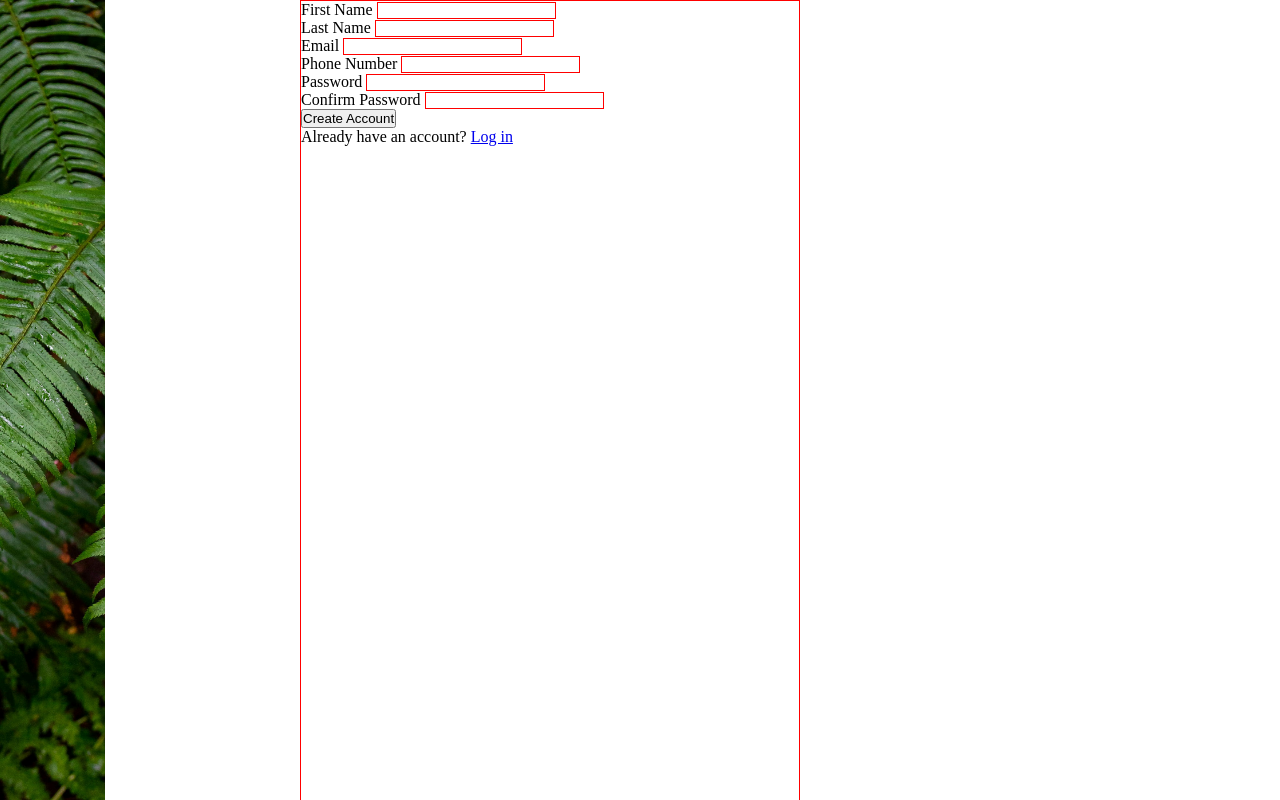
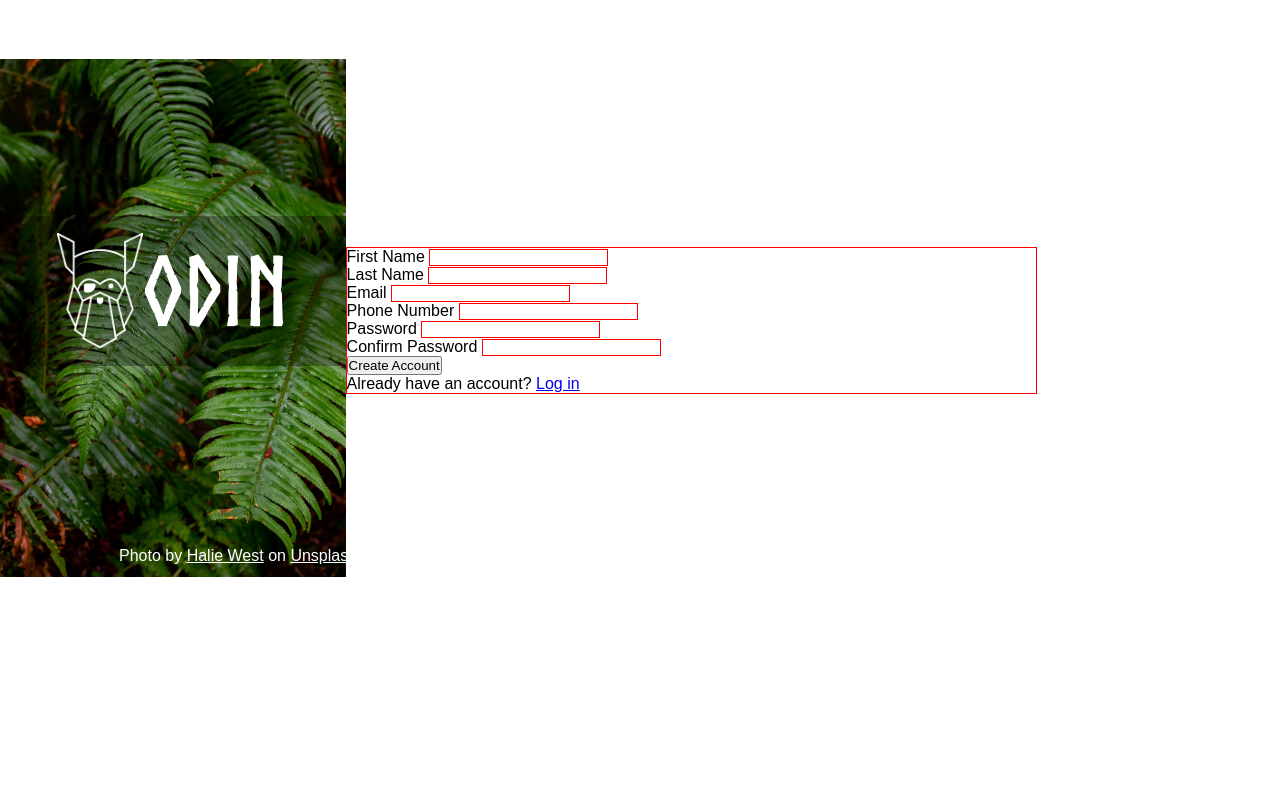
Before and after one commit to Bones81/SignInFormTOP2025, a plain HTML site: page index.html in a window 1280 px wide. Shown: the top 800 px of the page. Drawn offline with Linux system fonts and the light colour scheme.

Commit message:
work on left side styles and layout

```diff
--- a/index.html
+++ b/index.html
@@ -11,7 +11,7 @@
       <figure>
         <img src="img/halie-west-25xggax4bSA-unsplash.jpg" alt="" />
         <div class="semi-transparent">
-          <img src="img/odin-lined.png" alt="TOP logo" />
+          <img src="img/odin-lined.png" alt="TOP logo" /><span class="odin-text">ODIN</span>
         </div>
         <figcaption>
           Photo by
--- a/style.css
+++ b/style.css
@@ -1,43 +1,72 @@
+@font-face {
+    font-family: 'Norse Bold';
+    src: url(fonts/Norse-Bold.otf);
+}
+
 * {
     margin: 0;
     padding: 0;
     box-sizing: border-box;
+    font-family: sans-serif;
 }
 
-h1 {
-    color: red;
+.form-container {
+    width: 90%;
+    height: 80vh;
+    display: flex;
+    flex-direction: row;
+    flex-wrap: wrap;
+    justify-content: flex-start;
+    align-items: center;
 }
 
 img {
-    height: 100vh;
-    width: 35%;
-    object-fit: cover;
-}
-
-.form-container {
-    display: flex;
-    flex-direction: row;
-    flex-wrap: wrap;
-    width: 800px;
+    width: 100%;
 }
 
 figure {
     position: relative;
-    flex-basis: 300px;
-    flex-grow: 1;
+    width: 30%;
 }
 
 figcaption {
+    color: white;
     position: absolute;
-    bottom: 2rem;
-    left: 1rem;
-    background-color: grey;
+    bottom: 1rem;
+    transform: translateX(50%)
+}
+
+figcaption a {
+    color: white;
+}
+
+.semi-transparent {
+    width: 100%;
+    height: 150px;
+    background-color: rgba(0, 0, 0, 0.3);
+    position: absolute;
+    top: 30%;
+    display: flex;
+    align-items: center;
+    justify-content: center;
+}
+
+.semi-transparent > img {
+    max-height: 100%;
+    max-width: 25%;
+    object-fit: contain;
+}
+
+.odin-text {
+    font-family: 'Norse Bold', sans-serif;
+    color: white;
+    font-size: 6rem;
 }
 
 form {
-    flex-basis: 500px;
-    flex-grow: 1;
+    flex-basis: 60%;
 }
+
 
 *:invalid {
     border: 1px solid red;
```
